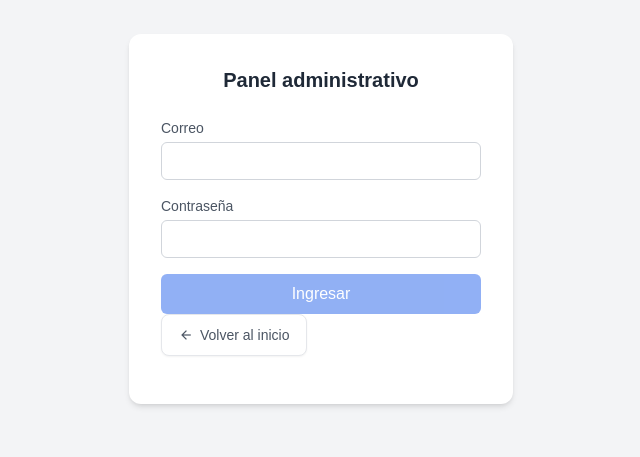
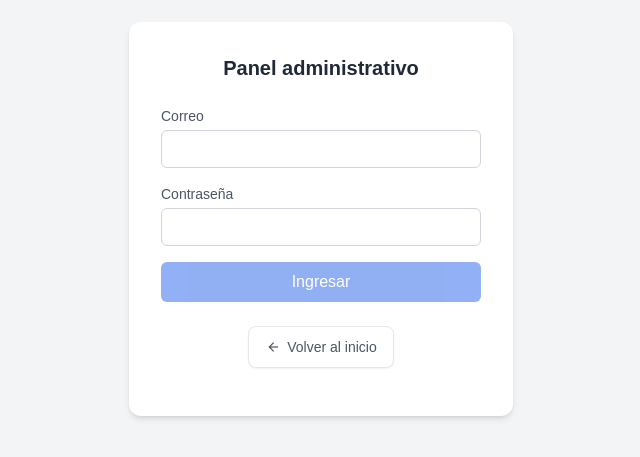
Before and after one commit to Johanlex20/AutoFac, an Angular app: page /admin/login in a window 1280 px wide. Shown: the part 181-638 px from the top of the page, without its empty margins (319-959 px from the left). Built offline with nearby package versions, Linux system fonts and the light colour scheme; a web font is replaced by a local one.

Commit message:
Ajuste boton regresar login

```diff
--- a/src/app/admin/login/login.component.html
+++ b/src/app/admin/login/login.component.html
@@ -42,10 +42,12 @@
       </button>
     </form>
 
-    <a [routerLink]="['/']" class="back-link">
-      <span class="material-symbols-outlined">arrow_back</span>
-      Volver al inicio
-    </a>
+    <div class="login-back-wrapper">
+      <a [routerLink]="['/']" class="back-link">
+        <span class="material-symbols-outlined">arrow_back</span>
+        Volver al inicio
+      </a>
+    </div>
 
   </div>
 </div>
--- a/src/styles.css
+++ b/src/styles.css
@@ -791,6 +791,10 @@ background: #ff4d89;
   @apply mb-8;
 }
 
+.login-back-wrapper {
+  @apply mt-6 flex justify-center;
+}
+
 .back-link {
   @apply inline-flex items-center gap-1.5 mb-4 px-4 py-2 rounded-lg border border-gray-200 bg-white text-sm font-medium text-gray-600 shadow-sm hover:shadow-md hover:text-gray-900 hover:border-gray-300 transition-all duration-200 cursor-pointer;
 }
```
